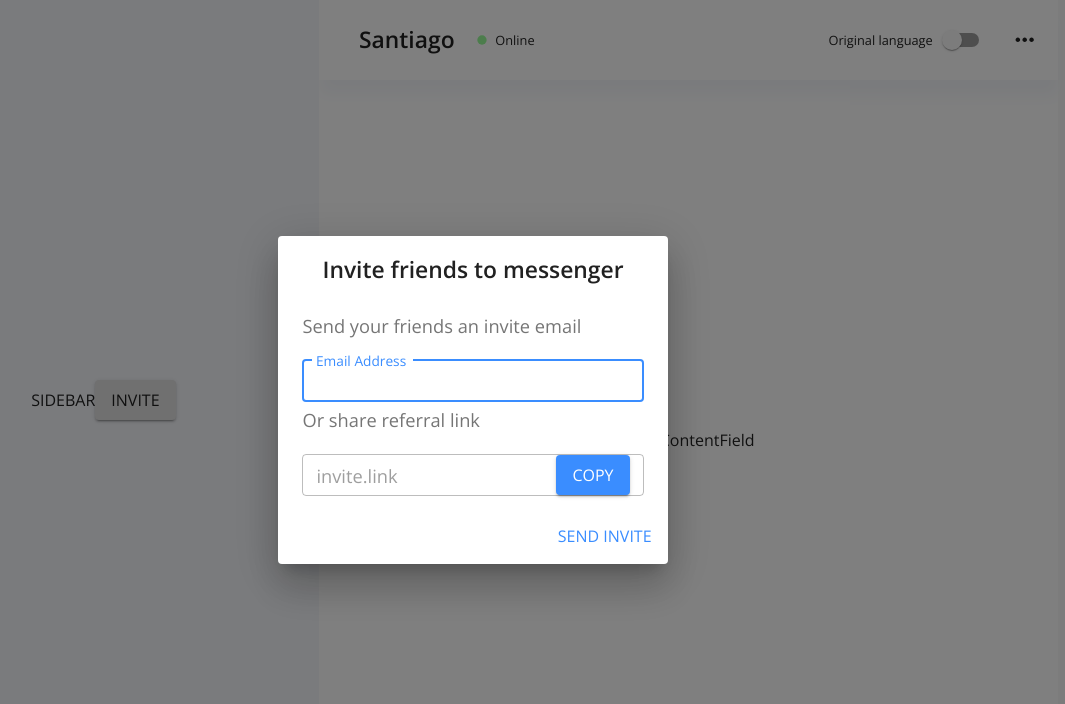
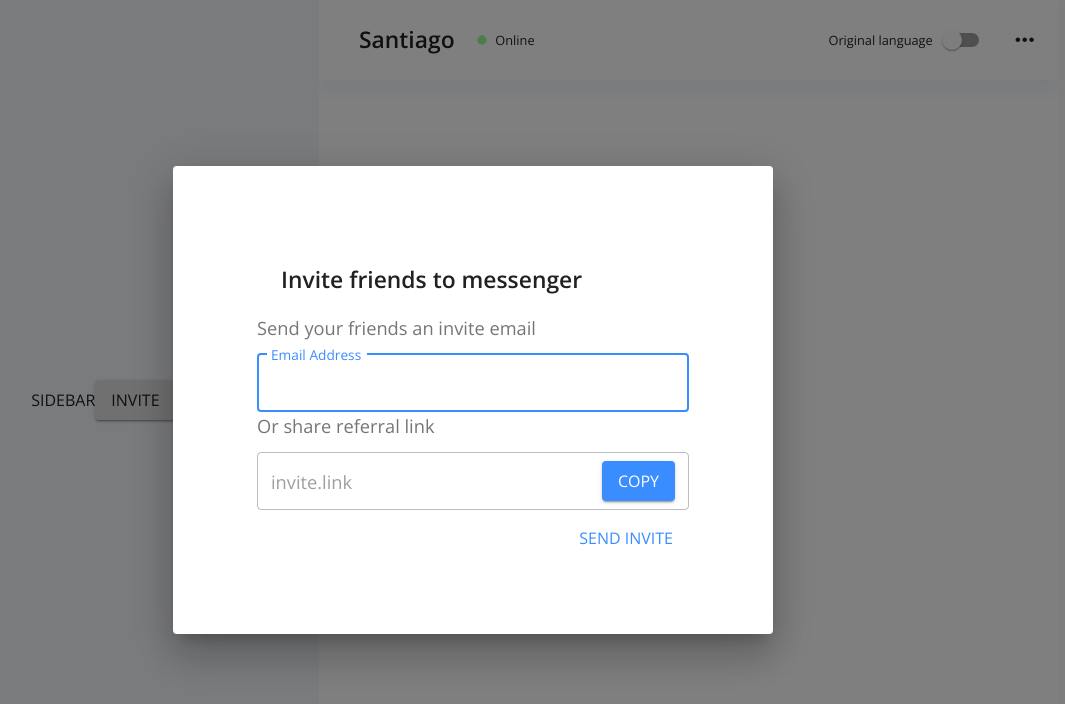
Before and after one commit to hatchways/team-peppermint, a React (Create React App) app in the folder client/: page / in a window 1280 px wide. Both pictures are taken after a click on the button "INVITE". Shown: the top 704 px of the page, without its empty margins (167-1232 px from the left). Built offline with nearby package versions, Linux system fonts and the light colour scheme.

Commit message:
invite dialog styled

```diff
--- a/client/src/containers/InvitationDialog/index.jsx
+++ b/client/src/containers/InvitationDialog/index.jsx
@@ -7,31 +7,33 @@ import DialogActions from '@material-ui/core/DialogActions';
 import DialogContent from '@material-ui/core/DialogContent';
 import DialogContentText from '@material-ui/core/DialogContentText';
 import DialogTitle from '@material-ui/core/DialogTitle';
+
 const InvitationDialog = (props) =>{
     const classes = useStyles();
 
     return (
-        <div className={classes.root} >
             <Dialog
-                className={classes.dialogWindow}
+                fullWidth={true}
                 open={props.open}
                 onClose ={props.onClose}
                 aria-labelledby="invitation-dialog-title"
-                fullWidth
+
+            >
+
+                <DialogContent
+                    style={{margin: "10%"}}
                 >
                     <DialogTitle id="invitation-dialog-title">
-                    <Typography variant="h6" style={{ fontWeight: 600, marginLeft:20, marginRight:20 }}>
+                        <Typography variant="h6" style={{ fontWeight: 600 }}>
                             Invite friends to messenger
                         </Typography>
 
                     </DialogTitle>
-                <DialogContent className={classes.dialogWindowContent}>
-                    <DialogContentText>
+                    <DialogContentText mx="auto" >
                         Send your friends an invite email
                     </DialogContentText>
                     <TextField
                         autoFocus
-                        margin="dense"
                         id="emailToInvite"
                         label="Email Address"
                         type="email"
@@ -43,11 +45,12 @@ const InvitationDialog = (props) =>{
                     </DialogContentText>
                     <TextField
                         disabled
-                        margin="dense"
+
                         id="linkToInvite"
                         variant="outlined"
                         defaultValue="invite.link"
                         fullWidth
+
                         InputProps={{
                             endAdornment:
                             (<InputAdornment position="end">
@@ -57,14 +60,14 @@ const InvitationDialog = (props) =>{
                         }}
 
                     />
-                </DialogContent>
                     <DialogActions>
                         <Button  color="primary">
                             Send Invite
                         </Button>
                     </DialogActions>
+                </DialogContent>
+
             </Dialog>
-        </div>
         );
 }
 export default InvitationDialog;
--- a/client/src/containers/InvitationDialog/style.js
+++ b/client/src/containers/InvitationDialog/style.js
@@ -1,14 +1,5 @@
 import { makeStyles } from "@material-ui/core/styles";
 export const useStyles = makeStyles((theme) => ({
-  root: {
 
-  },
-  dialogWindow: {
-    display: "flex",
-    justifyContent: "center"
-  },
-  dialogWindowContent:{
-
-  },
 
 }));
```
Lines whose indentation alone changed are shown as unchanged.
